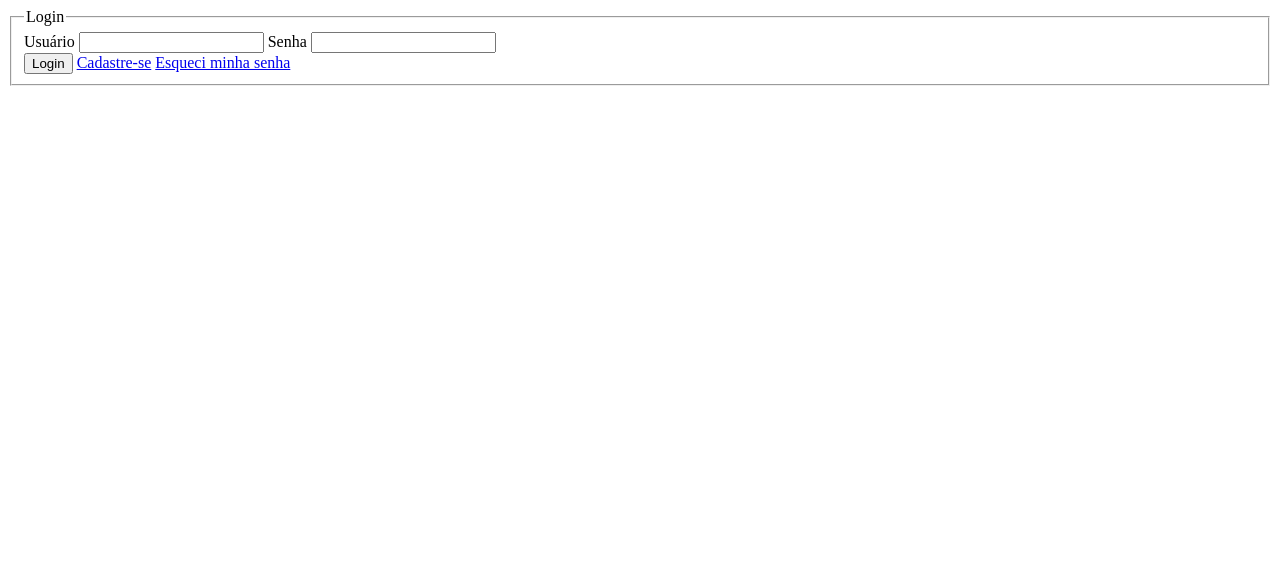
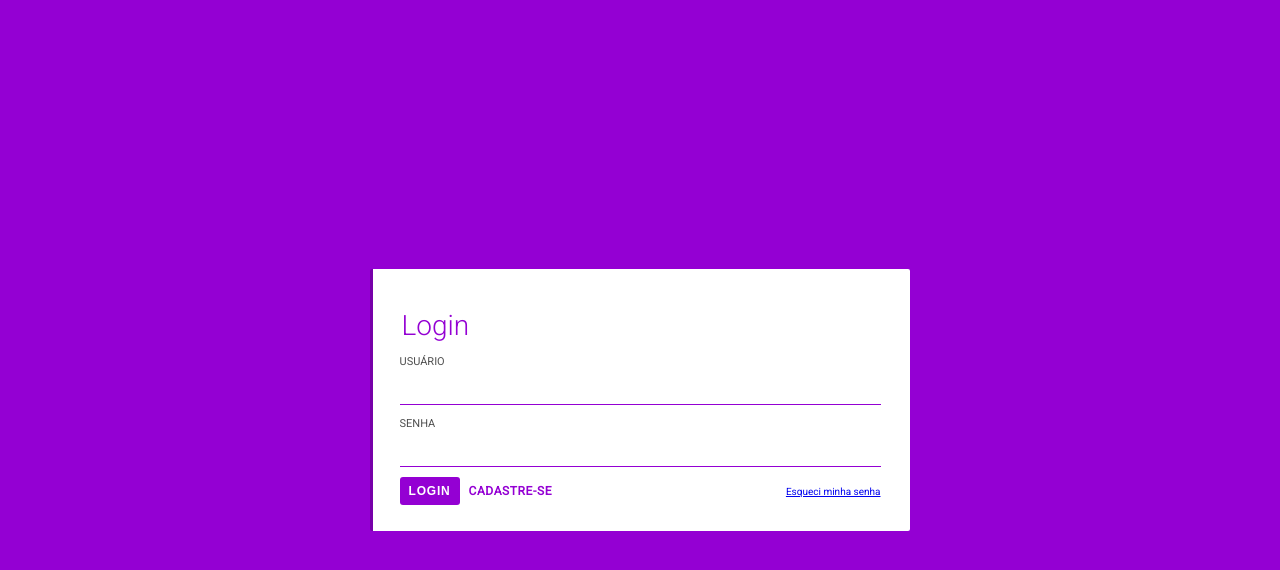
Before and after one commit to thaynacris/Formulario, a plain HTML site: page index.html in a window 1280 px wide. Drawn offline with Linux system fonts and the light colour scheme.

```diff
--- a/css_index_cadastro.css
+++ b/css_index_cadastro.css
@@ -111,3 +111,7 @@ body {
     align-items: center;
     margin-top: 0.8rem;
 }
+
+a:hover {
+    color: var(--primary-color);
+}
--- a/index.html
+++ b/index.html
@@ -6,7 +6,7 @@
     <meta name="author" content="Thayná Cristina">
     <title>Login</title>
 
-    <link rel="stylesheet" href="css_index.css">
+    <link rel="stylesheet" href="css_index_cadastro.css">
 
     <link rel="preconnect" href="https://fonts.googleapis.com">
     <link rel="preconnect" href="https://fonts.gstatic.com" crossorigin>
```
Also changed, not shown: cadastro.html (+1 -1 lines).
